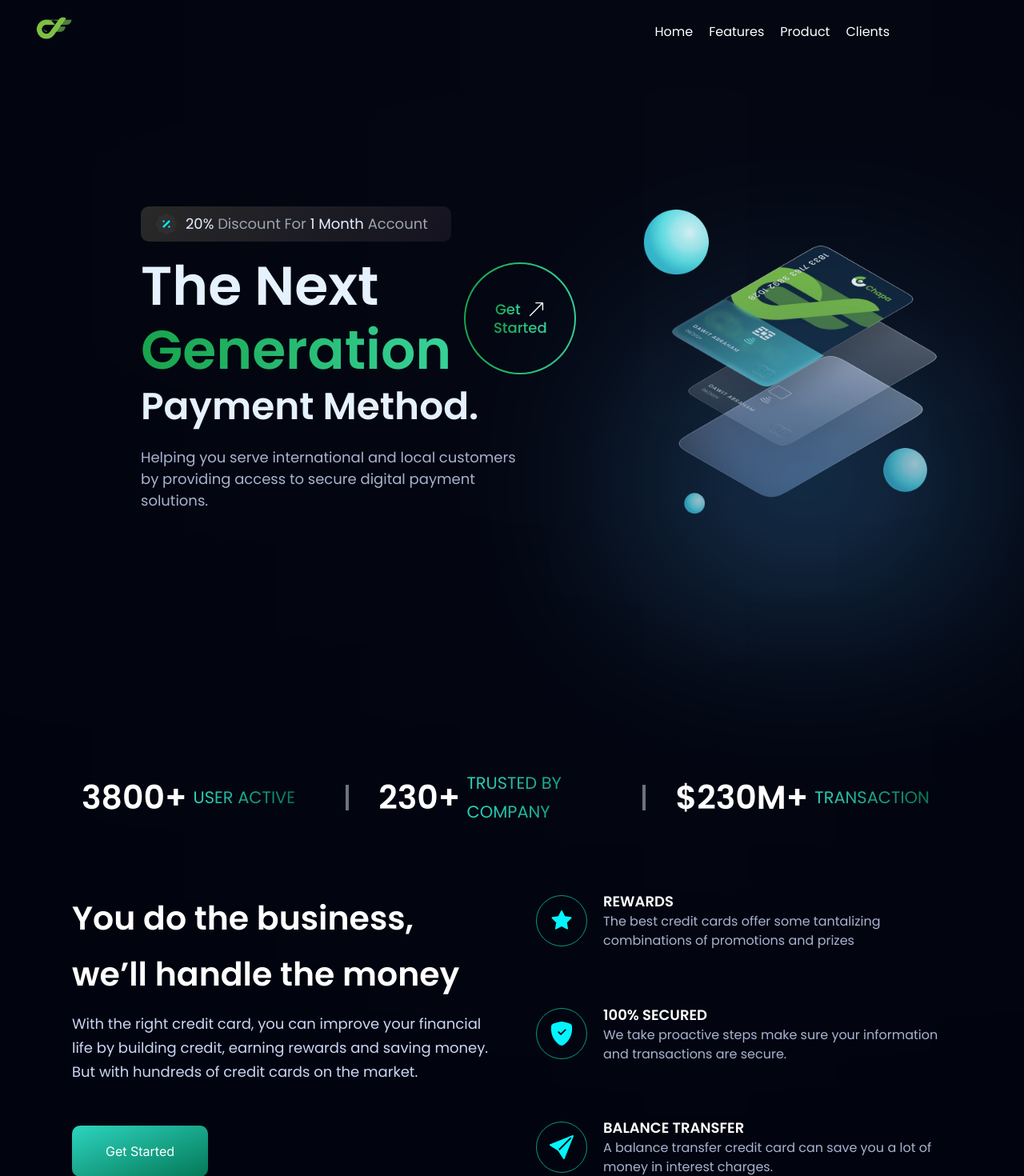
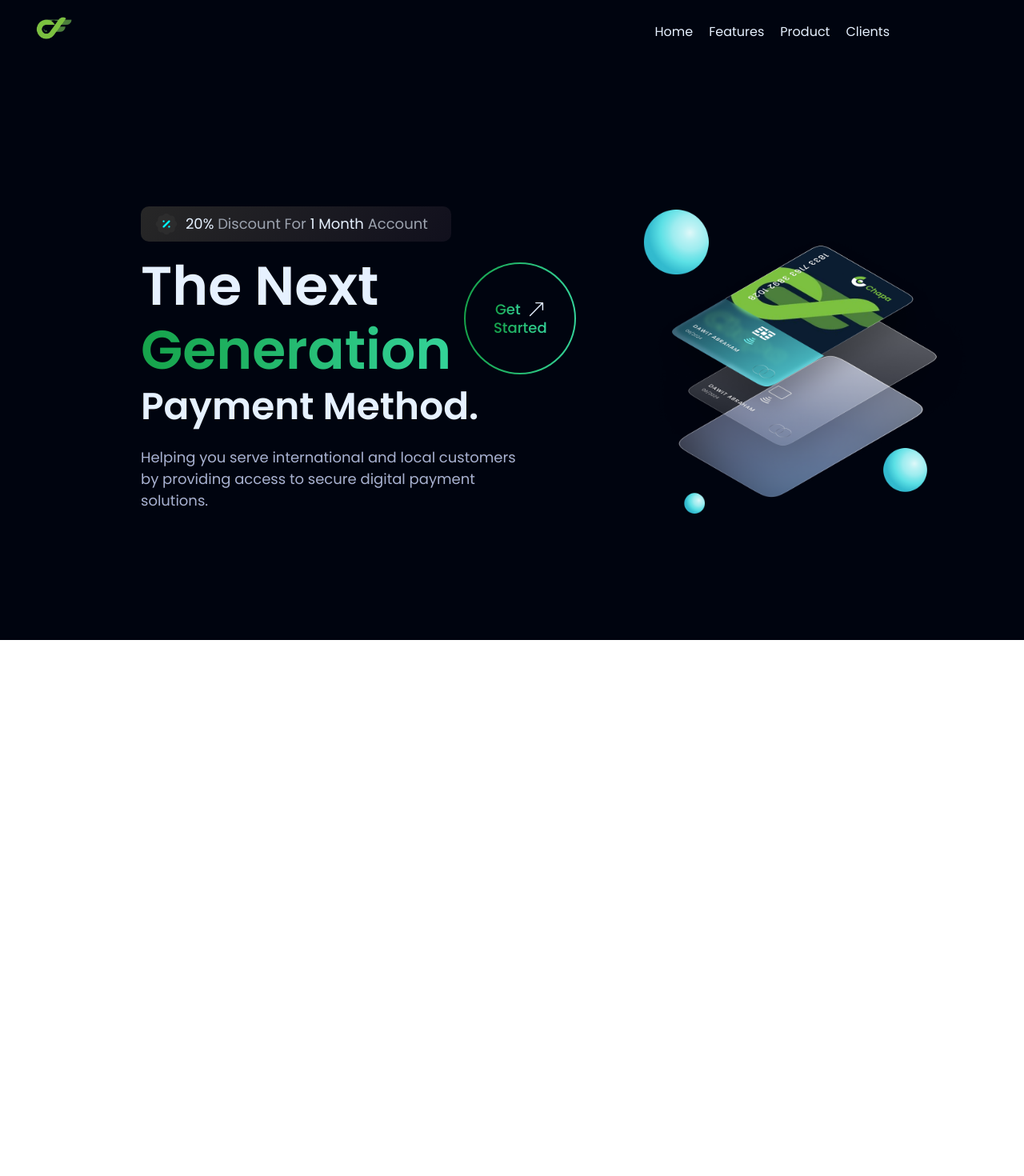
Before and after one commit to solo21-12/chapa, a Next.js app: page / in a window 1280 px wide. Shown: the top 1470 px of the page at 80% size. After the commit the page ends 800 px from the top, so only its background shows below. Built offline with nearby package versions, Linux system fonts and the light colour scheme.

Commit message:
improvement

```diff
--- a/app/globals.css
+++ b/app/globals.css
@@ -107,119 +107,17 @@
   }
 }
 
-.feature-card:hover {
-  background: var(--black-gradient);
-  box-shadow: var(--card-shadow);
+*::-webkit-scrollbar {
+  width: 10px;
 }
 
-.feedback-container .feedback-card:last-child {
-  margin-right: 0px;
+*::-webkit-scrollbar-track {
+  background: transparent;
+  border-radius: 2px;
 }
 
-.feedback-card {
-  background: transparent;
+*::-webkit-scrollbar-thumb {
+  background-color: #64ffda;
+  border-radius: 14px;
+  border: 1px solid #112240;
 }
-
-.feedback-card:hover {
-  background: var(--black-gradient);
-}
-
-.blue__gradient {
-  background: linear-gradient(180deg, rgba(188, 165, 255, 0) 0%, #214d76 100%);
-  filter: blur(123px);
-}
-
-.pink__gradient {
-  background: linear-gradient(120deg, #f4c4f3 0%, #7DC242 100%);
-  filter: blur(900px);
-}
-
-.white__gradient {
-  background: rgba(255, 255, 255, 0.6);
-  filter: blur(750px);
-}
-
-.app__navbar {
-  width: 100%;
-  display: flex;
-  justify-content: space-between;
-  align-items: center;
-  background: var(--color-black);
-  padding: 1rem 1rem;
-}
-
-.app__navbar-logo {
-  display: flex;
-  justify-content: flex-start;
-  align-items: center;
-}
-
-.app__navbar-logo img {
-  width: 150px;
-  height: 50px;
-  object-fit: contain;
-}
-.app__navbar-links {
-  flex: 1;
-  display: flex;
-  justify-content: center;
-  align-items: center;
-  list-style: none;
-}
-
-.app__navbar-links li {
-  margin: 0 1rem;
-  cursor: pointer;
-}
-
-.app__navbar-links li:hover {
-  color: var(--color-grey);
-}
-.app__navbar-smallscreen {
-  display: none;
-}
-
-.app__navbar-smallscreen_overlay {
-  position: fixed;
-  top: 0;
-  left: 0;
-  width: 100%;
-  height: 100vh;
-  background: var(--color-black);
-  transition: 0.5s ease;
-
-  flex-direction: column;
-}
-
-.app__navbar-smallscreen_overlay .overlay__close {
-  font-size: 27px;
-  color: var(--color-golden);
-  cursor: pointer;
-  position: absolute;
-  top: 20px;
-  right: 20px;
-}
-
-.app__navbar-smallscreen-links {
-  list-style: none;
-}
-
-.app__navbar-smallscreen-links li {
-  cursor: pointer;
-  text-align: center;
-}
-
-@media screen and (max-width: 960px) {
-  .app__navbar-links {
-    display: none;
-  }
-  .app__navbar-smallscreen {
-    display: flex;
-  }
-}
-
-@media screen and (max-width: 650px) {
-  .app__navbar {
-    padding: 1rem;
-  }
-}
--- a/app/layout.tsx
+++ b/app/layout.tsx
@@ -1,8 +1,8 @@
 import "./globals.css";
 import type { Metadata } from "next";
-import { Inter } from "next/font/google";
+import { Inter,Roboto_Mono } from "next/font/google";
 
-const inter = Inter({ subsets: ["latin"] });
+const inter = Roboto_Mono({ subsets: ["latin"] });
 
 export const metadata: Metadata = {
   title: "Chapa",
--- a/app/page.tsx
+++ b/app/page.tsx
@@ -19,19 +19,26 @@ export default function Home() {
   const [toggle, setToggle] = useState<boolean>(false);
 
   return (
-    <main className=" bg-primary w-full overflow-hidden min-h-screen text-white">
+    <main className=" bg-primary w-full overflow-hidden h-screen text-White snap-y snap-mandatory overflow-y-scroll">
       <Section
         children={<Navbar toggle={toggle} setToggle={setToggle} />}
         id="navbar"
       />
       <div className={`${toggle ? "hidden" : " block"}`}>
-        <Section children={<Hero />} id="hero" />
-        <div className=" h-screen align-middle  justify-center flex-col flex px-5">
+        <div className=" snap-center">
+          <Section children={<Hero />} id="hero" />
+        </div>
+        <div className=" h-screen align-middle  justify-center flex-col flex px-5 snap-center">
           <Section children={<Stats />} id="stats" />
           <Section children={<Business />} id="busines" />
         </div>
-        <Section children={<Billing />} id="billing" />
-        <Section children={<CardDeal />} id="carddeal" />
+        <div className=" snap-center">
+          <Section children={<Billing />} id="billing" />
+        </div>
+
+        <div className=" snap-center">
+          <Section children={<CardDeal />} id="carddeal" />
+        </div>
         {/* <Section children={<Testimonials />} id="testimoal" /> */}
         {/* <Section children={<Clients />} id="clients" /> */}
         {/* <Section children={<CTA />} id="cts" /> */}
--- a/components/Billing.tsx
+++ b/components/Billing.tsx
@@ -23,7 +23,7 @@ export default function Billing({}: Props) {
   return (
     <div className=" h-screen flex md:flex-row flex-col justify-between px-10 md:w-[90%] xl:w-[80%] mx-auto items-center align-middle mb-10">
       <Images img={"/card1.png"} />
-      <div className=" md:w-[50%] flex flex-col gap-5">
+      <div className=" md:w-[50%] flex flex-col gap-5 mb-10 md:mb-0">
         <H1 title1={"Easily control your "} title2={"billing & invoicing."} />
         <P
           title={
--- a/components/Business.tsx
+++ b/components/Business.tsx
@@ -28,7 +28,7 @@ const list = [
 ];
 export default function Business({}: Props) {
   return (
-    <div className=" flex md:flex-row flex-col px-2 w-[90%] s:w-[70%] md:w-[90%] mx-auto mt-20 justify-between">
+    <div className=" flex md:flex-row flex-col px-2 w-[90%] s:w-[70%] md:w-[90%] mx-auto mt-2 justify-between">
       <div className=" md:w-[48%] flex flex-col gap-3">
         <H1 title1="You do the business," title2="we’ll handle the money " />
         <P
--- a/components/CardDeal.tsx
+++ b/components/CardDeal.tsx
@@ -9,7 +9,7 @@ export default function CardDeal({}: Props) {
   return (
     <div className=" h-screen flex  md:flex-row-reverse flex-col justify-between px-10 md:w-[90%] xl:w-[80%] mx-auto items-center align-middle mb-10">
       <Images img={"/card2.png"} />
-      <div className=" md:w-[50%] flex flex-col gap-5">
+      <div className=" md:w-[50%] flex flex-col gap-5 mb-10 md:mb-0">
         <H1 title1={"Find a better card deal "} title2={"in few easy steps."} />
         <P
           title={
--- a/components/Hero.tsx
+++ b/components/Hero.tsx
@@ -21,7 +21,7 @@ export default function Hero({}: Props) {
         duration: 2,
         type: "tween",
       }}
-      className={`flex md:flex-row flex-col md:justify-between ${styles.paddingY} md:w-[90%] mx-auto h-[92vh] md:px-12 px-10 gap-5`}
+      className={`flex md:flex-row flex-col md:justify-between ${styles.paddingY} md:w-[90%] mx-auto h-[92vh] md:px-12 px-10 gap-5 mt-20`}
     >
       <div className={` flex-col xl:px-0 lg:px-16 ${styles.flexStart} `}>
         <motion.div
--- a/components/Navbar.tsx
+++ b/components/Navbar.tsx
@@ -15,7 +15,7 @@ type Props = {
 
 export default function Navbar({ setToggle, toggle }: Props) {
   return (
-    <>
+    <div className=" ">
       <motion.div
         initial={{
           opacity: 0,
@@ -27,7 +27,7 @@ export default function Navbar({ setToggle, toggle }: Props) {
           duration: 2,
           type: "tween",
         }}
-        className=" sm:w-[90%] h-[32px] flex-shrink-0 flex py-10 justify-between items-center navbar sm:px-10 px-4 z-10"
+        className=" bg-primary fixed top-0 w-full sm:w-[90%] h-[32px] flex-shrink-0 flex py-10 justify-between items-center navbar sm:px-10 px-4 z-10"
       >
         <div>
           <motion.img
@@ -88,6 +88,6 @@ export default function Navbar({ setToggle, toggle }: Props) {
           </li>
         ))}
       </ul>
-    </>
+    </div>
   );
 }
--- a/components/Stats.tsx
+++ b/components/Stats.tsx
@@ -24,7 +24,7 @@ const list: List[] = [
 export default function Stats({}: Props) {
   return (
     <div>
-      <div className=" ss:mt-[100px] md:mt-0 flex w-[100%] px-5 md:w-[90%] mx-auto justify-between">
+      <div className=" ss:mt-[100px] md:mt-0 flex w-[100%] px-5 md:w-[90%] mx-auto justify-between mb-3">
         {list.map((item, i) => (
           <div
             key={i}
@@ -34,7 +34,7 @@ export default function Stats({}: Props) {
               <h4 className=" font-poppins text-[12px] xs:leading-[53px] leading-[30px]  md:text-[41px] font-[600] md:leading-7">
                 {item.title}
               </h4>
-              <p className=" font-poppins text-[10px] xs:text-[15px] md:text-[21px] font-[400] uppercase md:leading-9 bg-gradient-to-r from-teal-400 to-emerald-700 bg-clip-text text-transparent">
+              <p className=" font-poppins text-[8px] xs:text-[15px] md:text-[21px] font-[400] uppercase md:leading-9 bg-gradient-to-r from-teal-400 to-emerald-700 bg-clip-text text-transparent">
                 {item.subTitle}
               </p>
             </div>
--- a/components/button/GetStartedCircular.tsx
+++ b/components/button/GetStartedCircular.tsx
@@ -4,7 +4,7 @@ type Props = {};
 
 export default function GetStartedCircular({}: Props) {
   return (
-    <button className=" rounded-[10px] h-[45px] md:h-[64px] flex-shrink-0 w-[170px] bg-gradient-to-br from-teal-400 to-emerald-700 items-center mt-5 md:mt-10 mb-20 md:mb-0 hover:scale-105  transition-transform duration-500">
+    <button className=" rounded-[10px] h-[45px] md:h-[64px] flex-shrink-0 w-[170px] bg-gradient-to-br from-teal-400 to-emerald-700 items-center mt-5 md:mt-10 mb-2 md:mb-0 hover:scale-105  transition-transform duration-500">
       Get Started
     </button>
   );
--- a/components/typography/H1.tsx
+++ b/components/typography/H1.tsx
@@ -7,7 +7,7 @@ type Props = {
 
 export default function H1({ title1, title2 }: Props) {
   return (
-    <h1 className=" font-poppins text-[28px] ss:text-[43px] md:text-[41px] font-semibold leading-[40px] md:leading-[70px]">
+    <h1 className=" font-poppins text-[23px] ss:text-[43px] md:text-[41px] font-semibold leading-[40px] md:leading-[70px]">
       {title1} <br />
       {title2}
     </h1>
--- a/components/typography/P.tsx
+++ b/components/typography/P.tsx
@@ -4,7 +4,7 @@ type Props = { title: string };
 
 export default function P({ title }: Props) {
   return (
-    <p className=" font-poppins text-LightestSlate text-[15px] md:text-[18px] font-normal leading-[30px] max-w-[570px]">
+    <p className=" font-poppins text-LightestSlate text-[13px] md:text-[18px] font-normal leading-[30px] max-w-[570px]">
       {title}
     </p>
   );
```
